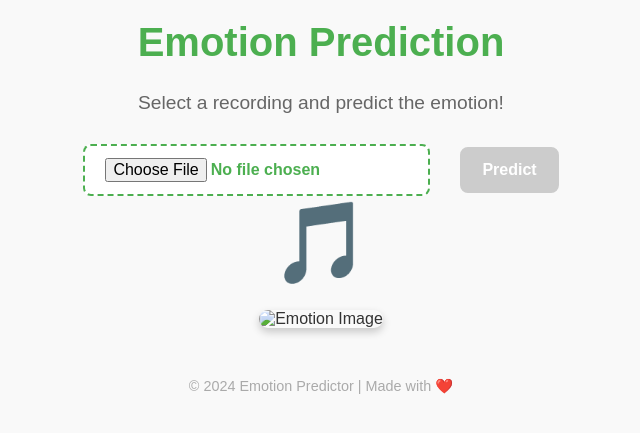
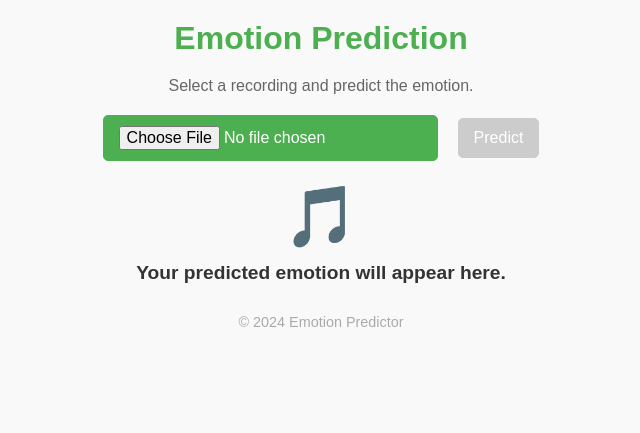
Before and after one commit to prasenjit52282/webdemo, a Flask app: page / in a window 1280 px wide. Shown: the top 433 px of the page, without its empty margins (319-959 px from the left). Run offline with Flask 3, Linux system fonts and the light colour scheme; parts of the project's set-up code (start-up, migrations or seed data) failed here and were passed over; some libraries are stand-ins or nearby versions.

Commit message:
Changes made:
	- Modified index.html

```diff
--- a/templates/index.html
+++ b/templates/index.html
@@ -7,7 +7,7 @@
     <style>
         /* General Styling */
         body {
-            font-family: 'Arial', sans-serif;
+            font-family: Arial, sans-serif;
             background-color: #f9f9f9;
             color: #333;
             text-align: center;
@@ -16,13 +16,13 @@
         }
 
         h1 {
-            font-size: 2.5em;
-            margin-top: 20px;
+            font-size: 2em;
+            margin: 20px 0;
             color: #4CAF50;
         }
 
         p {
-            font-size: 1.2em;
+            font-size: 1em;
             color: #666;
         }
 
@@ -30,22 +30,18 @@
             display: flex;
             justify-content: center;
             align-items: center;
-            flex-wrap: wrap;
-            gap: 30px;
-            margin-top: 30px;
+            gap: 20px;
+            margin-top: 20px;
         }
 
-        /* Buttons */
         button, input[type="file"] {
-            padding: 12px 20px;
+            padding: 10px 15px;
             font-size: 1em;
-            font-weight: bold;
-            border: 2px solid #4CAF50;
-            border-radius: 8px;
+            border: 1px solid #4CAF50;
+            border-radius: 5px;
             background-color: #4CAF50;
             color: white;
             cursor: pointer;
-            transition: all 0.3s ease;
         }
 
         button:disabled {
@@ -55,47 +51,23 @@
         }
 
         button:hover:not(:disabled) {
-            background-color: white;
-            color: #4CAF50;
-        }
-
-        input[type="file"] {
-            border: 2px dashed #4CAF50;
-            background-color: #fff;
-            color: #4CAF50;
-            cursor: pointer;
-        }
-
-        input[type="file"]:hover {
-            background-color: #f1f1f1;
-        }
-
-        /* Result Display */
-        .result {
-            text-align: center;
+            background-color: #45a049;
         }
 
         .result-emoji {
-            font-size: 80px;
-            margin-bottom: 10px;
-        }
-
-        /* #emotionName {
-            font-size: 1.5em;
-            font-weight: bold;
-        } */
-
-        /* Image Container */
-        #emotionImage {
-            max-width: 300px;
-            border-radius: 10px;
-            box-shadow: 0 4px 8px rgba(0, 0, 0, 0.2);
+            font-size: 60px;
             margin-top: 20px;
         }
 
-        /* Footer */
+        .result-text {
+            font-size: 1.2em;
+            font-weight: bold;
+            color: #333;
+            margin-top: 10px;
+        }
+
         footer {
-            margin-top: 50px;
+            margin-top: 30px;
             font-size: 0.9em;
             color: #aaa;
         }
@@ -103,25 +75,19 @@
 </head>
 <body>
     <h1>Emotion Prediction</h1>
-    <p>Select a recording and predict the emotion!</p>
+    <p>Select a recording and predict the emotion.</p>
 
     <div class="container">
         <input type="file" id="audioInput" accept="audio/*">
         <button id="predictButton" disabled>Predict</button>
     </div>
 
-    <div class="result" id="resultContainer">
-        <span class="result-emoji" id="emojiResult">🎵</span>
-        <!-- <div id="emotionName"></div> -->
+    <div id="resultContainer">
+        <div class="result-emoji" id="emojiResult">🎵</div>
+        <div class="result-text" id="emotionText">Your predicted emotion will appear here.</div>
     </div>
 
-    <div>
-        <img id="emotionImage" src="https://via.placeholder.com/300" alt="Emotion Image">
-    </div>
-
-    <footer>
-        &copy; 2024 Emotion Predictor | Made with ❤️
-    </footer>
+    <footer>&copy; 2024 Emotion Predictor</footer>
 
     <script>
         const emojiMapping = {
@@ -134,28 +100,20 @@
             "surprise": "😲"
         };
 
-        const emotionNameMapping = {
-            "angry": "Angry",
-            "disgust": "Disgust",
-            "fear": "Fear",
-            "happy": "Happy",
-            "neutral": "Neutral",
-            "sad": "Sad",
-            "surprise": "Surprise"
-        };
-
         const audioInput = document.getElementById("audioInput");
         const predictButton = document.getElementById("predictButton");
         const emojiResult = document.getElementById("emojiResult");
-        // const emotionName = document.getElementById("emotionName");
-        const emotionImage = document.getElementById("emotionImage");
+        const emotionText = document.getElementById("emotionText");
 
-        // Enable the Predict button when a file is selected
+        // Debounced enable function to avoid frequent DOM updates
+        const enablePredictButton = () => {
+            predictButton.disabled = !audioInput.files.length;
+        };
+
         audioInput.addEventListener("change", () => {
-            predictButton.disabled = !audioInput.files.length;
+            setTimeout(enablePredictButton, 100);
         });
 
-        // Handle Predict button click
         predictButton.addEventListener("click", async () => {
             const file = audioInput.files[0];
             if (!file) return;
@@ -169,26 +127,15 @@
                     body: formData,
                 });
 
-                if (!response.ok) {
-                    throw new Error("Error in prediction request");
-                }
+                if (!response.ok) throw new Error("Error in prediction request");
 
-                const data = await response.json();
-                const emotion = data.emotion; // Assume backend returns { emotion: "happy" }
-
-                // Update the result display
+                const { emotion } = await response.json();
                 emojiResult.textContent = emojiMapping[emotion] || "❓";
-                // emotionName.textContent = emotionNameMapping[emotion] || "Unknown";
-
-                // Dynamically update the image based on the emotion
-                emotionImage.src = `https://via.placeholder.com/300?text=${emotion.toUpperCase()}`;
-                emotionImage.alt = `${emotionNameMapping[emotion] || "Unknown"} Image`;
+                emotionText.textContent = emotion ? `Emotion Detected: ${emotion.toUpperCase()}` : "Unknown Emotion";
             } catch (error) {
                 console.error("Prediction failed:", error);
-                emojiResult.textContent = "❌"; // Error emoji
-                // emotionName.textContent = "Error";
-                emotionImage.src = "https://via.placeholder.com/300?text=Error";
-                emotionImage.alt = "Error Image";
+                emojiResult.textContent = "❌";
+                emotionText.textContent = "Error detecting emotion.";
             }
         });
     </script>
```
